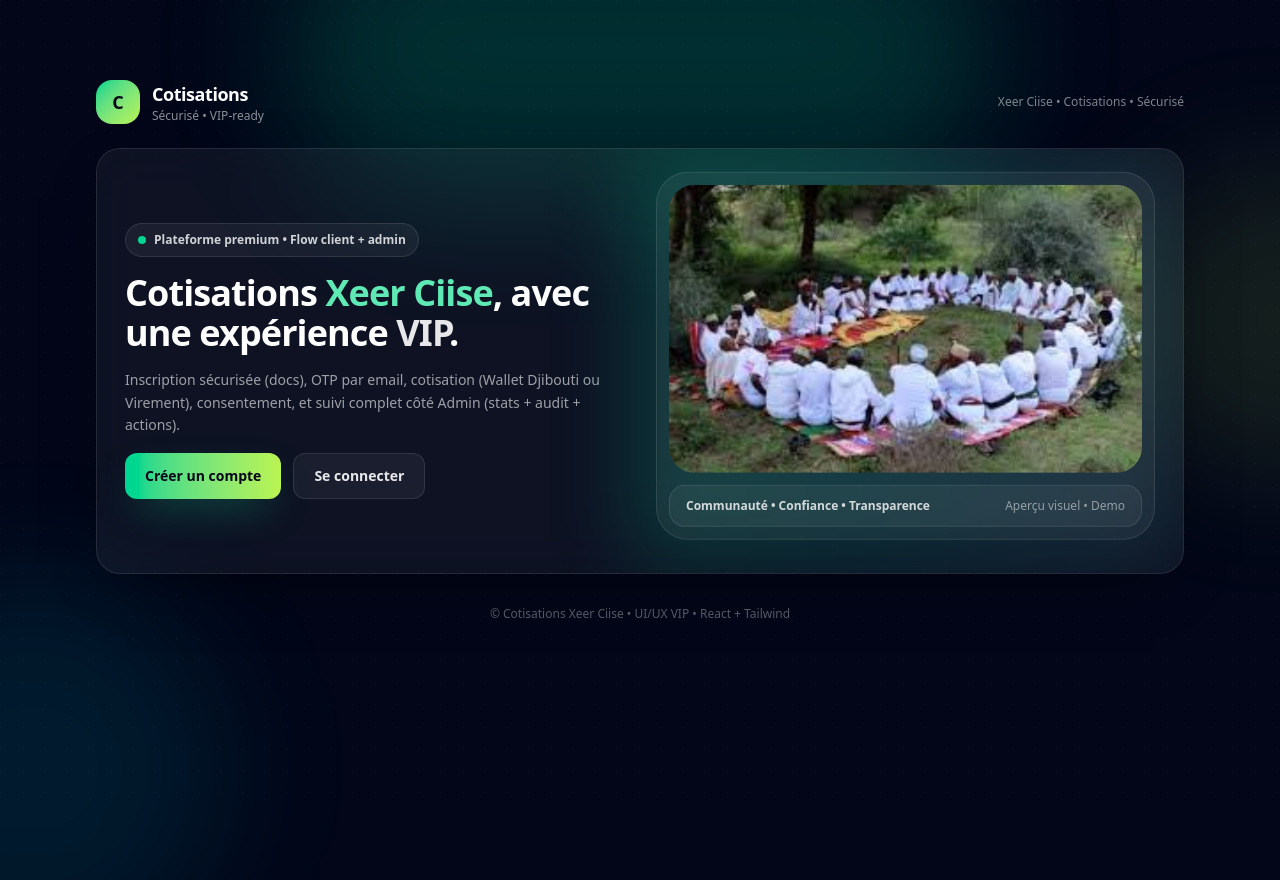
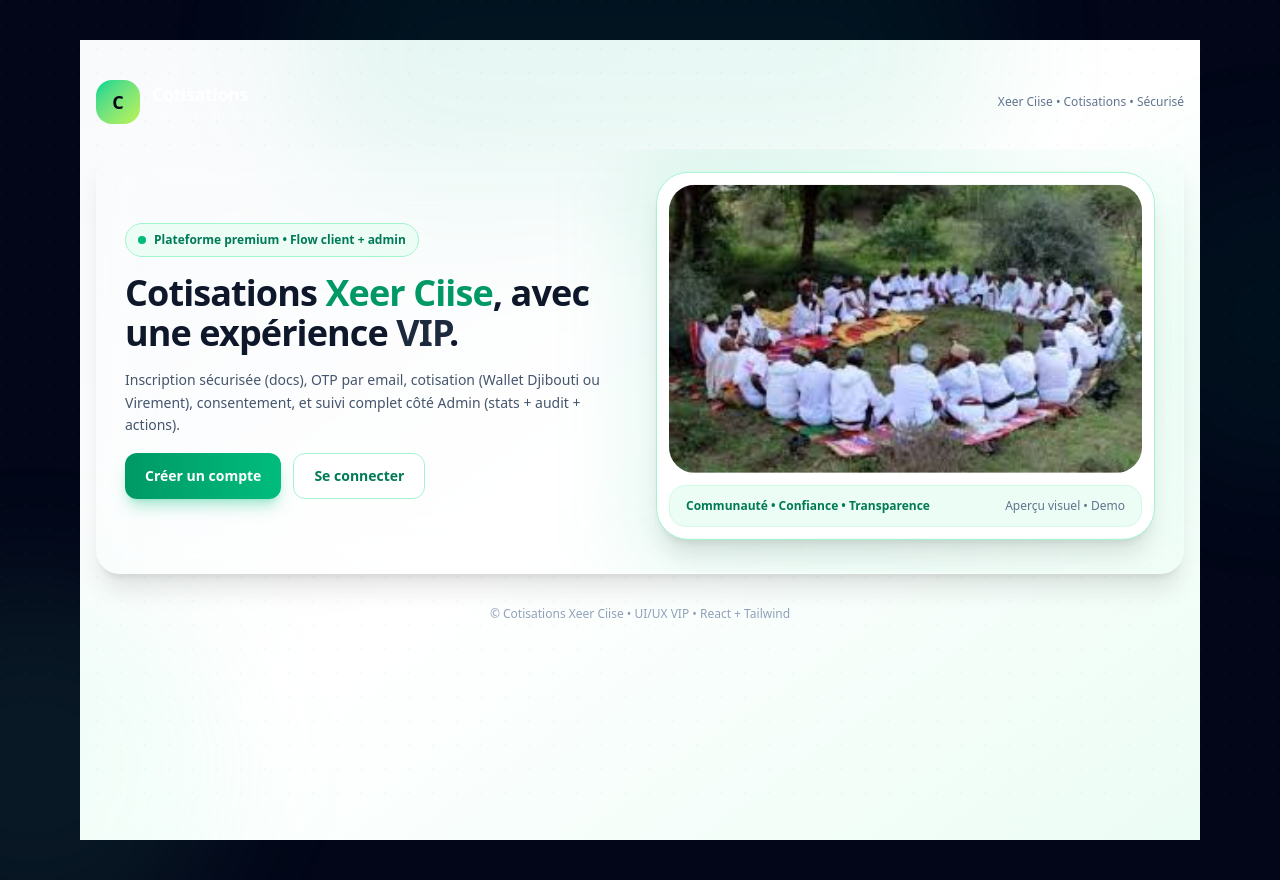
Before and after one commit to Abdourahmanmed/cotisation_demo, a React (Vite) app: page / in a window 1280 px wide. Built offline with nearby package versions, Linux system fonts and the light colour scheme.

Commit message:
j'ai ajouter un peu modifier le home.jsx

```diff
--- a/src/pages/Home.jsx
+++ b/src/pages/Home.jsx
@@ -19,41 +19,41 @@ const floaty = {
 
 function StatPill({ label, value }) {
   return (
-    <div className="rounded-2xl border border-white/10 bg-white/5 px-4 py-3">
-      <div className="text-[11px] font-bold text-white/50">{label}</div>
-      <div className="mt-1 text-sm font-black text-white/90">{value}</div>
+    <div className="rounded-2xl border border-emerald-200 bg-white px-4 py-3 shadow-sm">
+      <div className="text-[11px] font-bold text-slate-500">{label}</div>
+      <div className="mt-1 text-sm font-black text-emerald-600">{value}</div>
     </div>
   );
 }
 
 function Feature({ title, desc }) {
   return (
-    <div className="rounded-2xl border border-white/10 bg-white/5 p-5">
+    <div className="rounded-2xl border border-emerald-100 bg-white p-5 shadow-sm">
       <div className="flex items-center gap-2">
-        <span className="h-2.5 w-2.5 rounded-full bg-emerald-400" />
-        <div className="text-sm font-black text-white/90">{title}</div>
+        <span className="h-2.5 w-2.5 rounded-full bg-emerald-500" />
+        <div className="text-sm font-black text-slate-800">{title}</div>
       </div>
-      <p className="mt-2 text-sm text-white/60">{desc}</p>
+      <p className="mt-2 text-sm text-slate-600">{desc}</p>
     </div>
   );
 }
 
 // function PreviewClient() {
 //   return (
-//     <div className="rounded-3xl border border-white/10 bg-white/5 p-5 backdrop-blur-xl">
+//     <div className="rounded-3xl border border-emerald-200 bg-white p-5 shadow-lg">
 //       <div className="flex items-center justify-between">
-//         <div className="text-sm font-black text-white/85">Dashboard Client</div>
-//         <span className="rounded-full border border-white/10 bg-white/5 px-2.5 py-1 text-[11px] font-bold text-white/60">
+//         <div className="text-sm font-black text-slate-800">Dashboard Client</div>
+//         <span className="rounded-full border border-emerald-200 bg-emerald-50 px-2.5 py-1 text-[11px] font-bold text-emerald-700">
 //           Profil • OTP • Cotisation
 //         </span>
 //       </div>
 
 //       <div className="mt-4 grid gap-3">
-//         <div className="rounded-2xl border border-white/10 bg-white/5 p-4">
-//           <div className="text-xs font-bold text-white/55">Statut</div>
+//         <div className="rounded-2xl border border-emerald-100 bg-emerald-50 p-4">
+//           <div className="text-xs font-bold text-slate-600">Statut</div>
 //           <div className="mt-2 flex items-center gap-2">
-//             <span className="h-2.5 w-2.5 rounded-full bg-yellow-300" />
-//             <div className="text-sm font-semibold text-white/85">
+//             <span className="h-2.5 w-2.5 rounded-full bg-yellow-400" />
+//             <div className="text-sm font-semibold text-slate-800">
 //               En attente de consentement
 //             </div>
 //           </div>
@@ -64,17 +64,17 @@ function Feature({ title, desc }) {
 //           <StatPill label="Fréquence" value="Mensuelle" />
 //         </div>
 
-//         <div className="rounded-2xl border border-emerald-400/20 bg-emerald-500/10 p-4">
-//           <div className="text-xs font-bold text-emerald-100/80">
+//         <div className="rounded-2xl border border-emerald-200 bg-emerald-50 p-4">
+//           <div className="text-xs font-bold text-emerald-700">
 //             Montant à cotiser
 //           </div>
-//           <div className="mt-1 text-xl font-black text-emerald-50">
+//           <div className="mt-1 text-xl font-black text-emerald-600">
 //             6,000 DJF
 //           </div>
-//           <div className="mt-2 h-2 w-full overflow-hidden rounded-full bg-white/10">
-//             <div className="h-full w-[64%] rounded-full bg-gradient-to-r from-emerald-400 to-lime-300" />
+//           <div className="mt-2 h-2 w-full overflow-hidden rounded-full bg-emerald-100">
+//             <div className="h-full w-[64%] rounded-full bg-gradient-to-r from-emerald-500 to-emerald-400" />
 //           </div>
-//           <div className="mt-2 text-xs text-emerald-100/70">
+//           <div className="mt-2 text-xs text-emerald-600">
 //             Progression du processus • Exemple
 //           </div>
 //         </div>
@@ -85,10 +85,10 @@ function Feature({ title, desc }) {
 
 // function PreviewAdmin() {
 //   return (
-//     <div className="rounded-3xl border border-white/10 bg-white/5 p-5 backdrop-blur-xl">
+//     <div className="rounded-3xl border border-emerald-200 bg-white p-5 shadow-lg">
 //       <div className="flex items-center justify-between">
-//         <div className="text-sm font-black text-white/85">Dashboard Admin</div>
-//         <span className="rounded-full border border-white/10 bg-white/5 px-2.5 py-1 text-[11px] font-bold text-white/60">
+//         <div className="text-sm font-black text-slate-800">Dashboard Admin</div>
+//         <span className="rounded-full border border-emerald-200 bg-emerald-50 px-2.5 py-1 text-[11px] font-bold text-emerald-700">
 //           Stats • Actions • Audit
 //         </span>
 //       </div>
@@ -100,35 +100,35 @@ function Feature({ title, desc }) {
 //           <StatPill label="Cotisations" value="97" />
 //         </div>
 
-//         <div className="rounded-2xl border border-white/10 bg-white/5 p-4">
-//           <div className="text-xs font-bold text-white/55">Dernières actions</div>
-//           <div className="mt-3 space-y-2 text-sm text-white/70">
+//         <div className="rounded-2xl border border-emerald-100 bg-emerald-50 p-4">
+//           <div className="text-xs font-bold text-slate-600">Dernières actions</div>
+//           <div className="mt-3 space-y-2 text-sm text-slate-700">
 //             <div className="flex items-center justify-between">
 //               <span>✅ Consentement forcé</span>
-//               <span className="text-xs text-white/45">il y a 2 min</span>
+//               <span className="text-xs text-slate-500">il y a 2 min</span>
 //             </div>
 //             <div className="flex items-center justify-between">
 //               <span>🟡 User status → ACTIVE</span>
-//               <span className="text-xs text-white/45">il y a 12 min</span>
+//               <span className="text-xs text-slate-500">il y a 12 min</span>
 //             </div>
 //             <div className="flex items-center justify-between">
 //               <span>🔒 Reset OTP security</span>
-//               <span className="text-xs text-white/45">il y a 41 min</span>
+//               <span className="text-xs text-slate-500">il y a 41 min</span>
 //             </div>
 //           </div>
 //         </div>
 
-//         <div className="rounded-2xl border border-white/10 bg-white/5 p-4">
+//         <div className="rounded-2xl border border-emerald-100 bg-emerald-50 p-4">
 //           <div className="flex items-center justify-between">
-//             <div className="text-xs font-bold text-white/55">Audit (aperçu)</div>
-//             <span className="text-[11px] font-bold text-white/45">
+//             <div className="text-xs font-bold text-slate-600">Audit (aperçu)</div>
+//             <span className="text-[11px] font-bold text-slate-500">
 //               Traçabilité
 //             </span>
 //           </div>
-//           <div className="mt-3 h-2 w-full overflow-hidden rounded-full bg-white/10">
-//             <div className="h-full w-[78%] rounded-full bg-gradient-to-r from-cyan-300 to-emerald-400" />
+//           <div className="mt-3 h-2 w-full overflow-hidden rounded-full bg-emerald-100">
+//             <div className="h-full w-[78%] rounded-full bg-gradient-to-r from-emerald-400 to-emerald-500" />
 //           </div>
-//           <div className="mt-2 text-xs text-white/50">
+//           <div className="mt-2 text-xs text-slate-600">
 //             Exemples de logs • IP • user-agent • actions
 //           </div>
 //         </div>
@@ -139,26 +139,26 @@ function Feature({ title, desc }) {
 
 export default function Home() {
   return (
-    <div className="relative min-h-[calc(100vh-0px)] text-white">
+    <div className="relative min-h-[calc(100vh-0px)] bg-gradient-to-br from-slate-50 via-white to-emerald-50">
       {/* Background premium */}
       <div className="pointer-events-none fixed inset-0">
-        <div className="absolute -top-24 left-1/2 h-72 w-[44rem] -translate-x-1/2 rounded-full bg-emerald-400/20 blur-3xl" />
-        <div className="absolute top-40 right-[-10rem] h-80 w-80 rounded-full bg-lime-300/10 blur-3xl" />
-        <div className="absolute bottom-[-10rem] left-[-10rem] h-96 w-96 rounded-full bg-cyan-400/10 blur-3xl" />
-        <div className="absolute inset-0 bg-[radial-gradient(circle_at_1px_1px,rgba(255,255,255,0.06)_1px,transparent_0)] [background-size:22px_22px] opacity-40" />
+        <div className="absolute -top-24 left-1/2 h-72 w-[44rem] -translate-x-1/2 rounded-full bg-emerald-500/8 blur-3xl" />
+        <div className="absolute top-40 right-[-10rem] h-80 w-80 rounded-full bg-emerald-400/5 blur-3xl" />
+        <div className="absolute bottom-[-10rem] left-[-10rem] h-96 w-96 rounded-full bg-emerald-300/8 blur-3xl" />
+        <div className="absolute inset-0 bg-[radial-gradient(circle_at_1px_1px,rgba(16,185,129,0.04)_1px,transparent_0)] [background-size:24px_24px]" />
       </div>
 
       <div className="relative mx-auto w-full max-w-6xl px-4 py-10">
         {/* Top bar */}
         <div className="flex items-center justify-between">
           <Brand />
-          <div className="hidden text-xs text-white/50 md:block">
+          <div className="hidden text-xs text-slate-500 md:block">
             Xeer Ciise • Cotisations • Sécurisé
           </div>
         </div>
 
         {/* HERO */}
-        <Card className="mt-6 overflow-hidden p-0">
+        <Card className="mt-6 overflow-hidden border border-emerald-100 bg-white p-0 shadow-xl">
           <div className="relative grid gap-8 p-7 lg:grid-cols-2 lg:items-center">
             {/* Left */}
             <motion.div
@@ -167,18 +167,18 @@ export default function Home() {
               variants={fadeUp}
               className="space-y-4"
             >
-              <div className="inline-flex items-center gap-2 rounded-full border border-white/10 bg-white/5 px-3 py-2 text-xs font-extrabold text-white/80">
-                <span className="h-2 w-2 rounded-full bg-emerald-400" />
+              <div className="inline-flex items-center gap-2 rounded-full border border-emerald-200 bg-emerald-50 px-3 py-2 text-xs font-extrabold text-emerald-700">
+                <span className="h-2 w-2 rounded-full bg-emerald-500" />
                 Plateforme premium • Flow client + admin
               </div>
 
-              <h1 className="text-3xl font-black tracking-tight md:text-4xl">
-                Cotisations <span className="text-emerald-300">Xeer Ciise</span>,
+              <h1 className="text-3xl font-black tracking-tight text-slate-900 md:text-4xl">
+                Cotisations <span className="text-emerald-600">Xeer Ciise</span>,
                 avec une expérience{" "}
-                <span className="text-white/90">VIP</span>.
+                <span className="text-slate-800">VIP</span>.
               </h1>
 
-              <p className="text-sm leading-relaxed text-white/60">
+              <p className="text-sm leading-relaxed text-slate-600">
                 Inscription sécurisée (docs), OTP par email, cotisation (Wallet
                 Djibouti ou Virement), consentement, et suivi complet côté Admin
                 (stats + audit + actions).
@@ -187,13 +187,13 @@ export default function Home() {
               <div className="flex flex-col gap-3 sm:flex-row">
                 <Link
                   to="/register"
-                  className="inline-flex items-center justify-center rounded-xl bg-gradient-to-r from-emerald-400 to-lime-300 px-5 py-3 text-sm font-black text-slate-950 shadow-[0_16px_40px_-16px_rgba(16,185,129,0.7)] hover:brightness-110"
+                  className="inline-flex items-center justify-center rounded-xl bg-gradient-to-r from-emerald-600 to-emerald-500 px-5 py-3 text-sm font-black text-white shadow-lg shadow-emerald-500/30 transition-all hover:shadow-xl hover:shadow-emerald-500/40"
                 >
                   Créer un compte
                 </Link>
                 <Link
                   to="/login"
-                  className="inline-flex items-center justify-center rounded-xl border border-white/10 bg-white/5 px-5 py-3 text-sm font-extrabold text-white/90 hover:bg-white/10"
+                  className="inline-flex items-center justify-center rounded-xl border border-emerald-200 bg-white px-5 py-3 text-sm font-extrabold text-emerald-700 transition-all hover:bg-emerald-50"
                 >
                   Se connecter
                 </Link>
@@ -218,18 +218,18 @@ export default function Home() {
                 animate="animate"
                 className="relative mx-auto max-w-lg"
               >
-                <div className="absolute -inset-6 rounded-[2rem] bg-gradient-to-r from-emerald-400/20 to-cyan-300/10 blur-2xl" />
-                <div className="relative overflow-hidden rounded-[2rem] border border-white/10 bg-white/5 p-3">
+                <div className="absolute -inset-6 rounded-[2rem] bg-gradient-to-r from-emerald-500/10 to-emerald-300/5 blur-2xl" />
+                <div className="relative overflow-hidden rounded-[2rem] border border-emerald-200 bg-white p-3 shadow-xl">
                   <img
                     src="/images/xeer_ciise.jpg"
                     alt="Xeer Ciise"
                     className="h-64 w-full rounded-[1.6rem] object-cover md:h-72"
                   />
-                  <div className="mt-3 flex flex-wrap items-center justify-between gap-2 rounded-2xl border border-white/10 bg-white/5 px-4 py-3">
-                    <div className="text-xs font-extrabold text-white/80">
+                  <div className="mt-3 flex flex-wrap items-center justify-between gap-2 rounded-2xl border border-emerald-100 bg-emerald-50 px-4 py-3">
+                    <div className="text-xs font-extrabold text-emerald-700">
                       Communauté • Confiance • Transparence
                     </div>
-                    <div className="text-xs text-white/50">
+                    <div className="text-xs text-slate-500">
                       Aperçu visuel • Demo
                     </div>
                   </div>
@@ -239,15 +239,15 @@ export default function Home() {
           </div>
 
           {/* Bottom strip */}
-          {/* <div className="border-t border-white/10 bg-white/5 px-7 py-5">
+          {/* <div className="border-t border-emerald-100 bg-emerald-50/50 px-7 py-5">
             <div className="grid gap-3 md:grid-cols-3">
               <Feature
                 title="Inscription & documents"
-                desc="Upload sécurisé (pièce d’identité + selfie). Statut PENDING → ACTIVE après OTP."
+                desc="Upload sécurisé (pièce d'identité + selfie). Statut PENDING → ACTIVE après OTP."
               />
               <Feature
                 title="OTP email (réel)"
-                desc="Code à 6 chiffres, TTL, limites d’envoi, tentatives, lock, audit des actions."
+                desc="Code à 6 chiffres, TTL, limites d'envoi, tentatives, lock, audit des actions."
               />
               <Feature
                 title="Admin: suivi & actions"
@@ -267,7 +267,7 @@ export default function Home() {
           </motion.div>
         </div> */}
 
-        <div className="mt-8 text-center text-xs text-white/35">
+        <div className="mt-8 text-center text-xs text-slate-400">
           © Cotisations Xeer Ciise • UI/UX VIP • React + Tailwind
         </div>
       </div>
```
